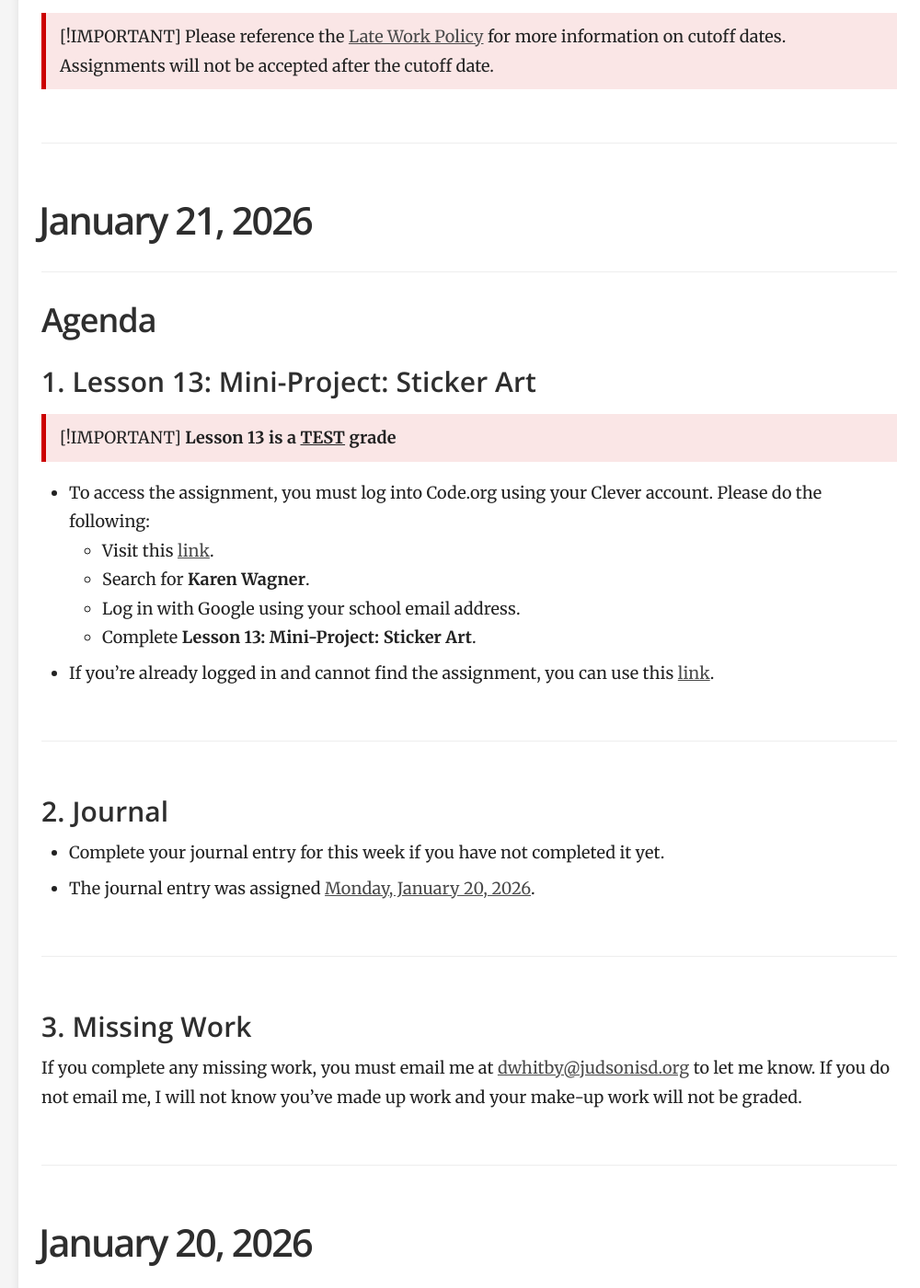
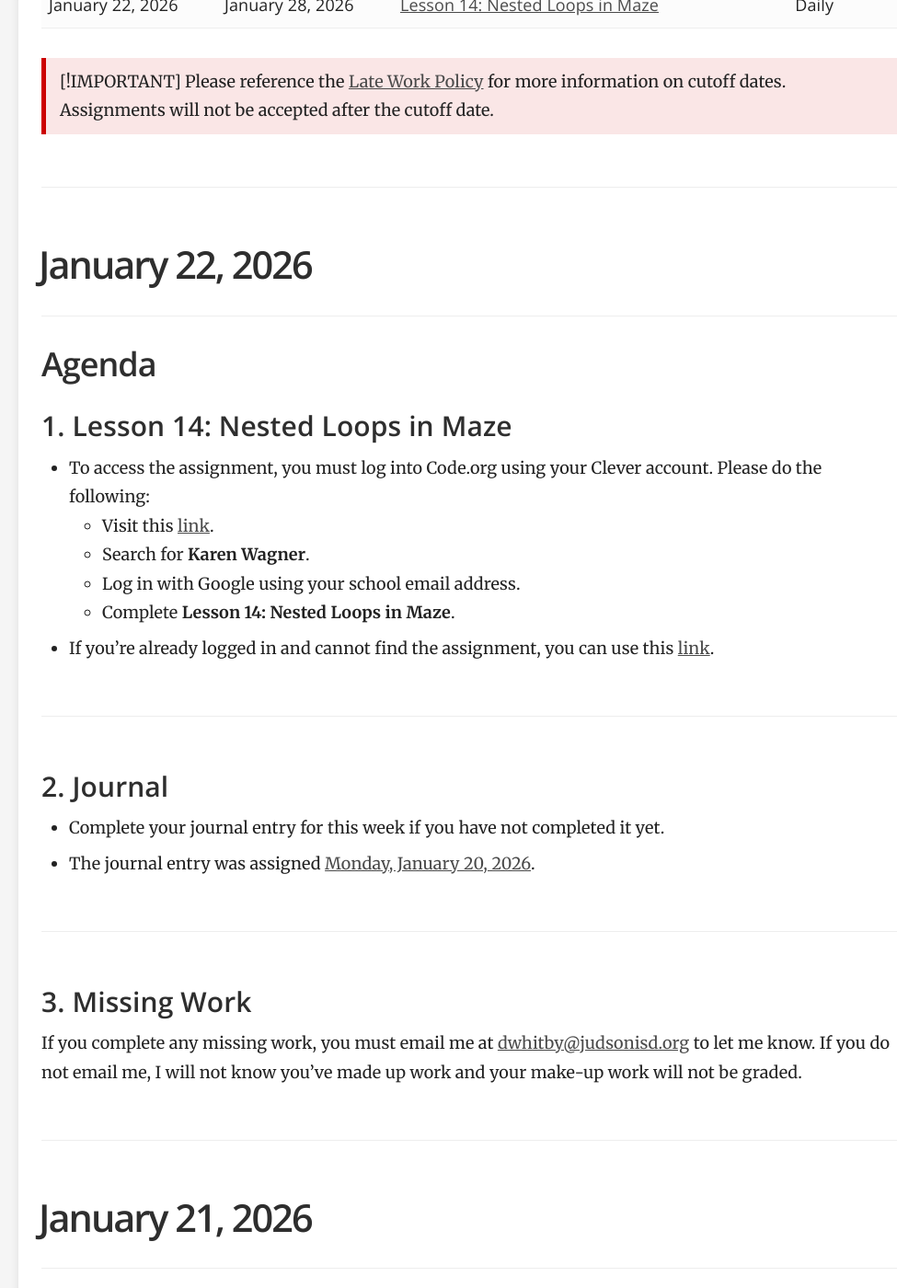
Before and after one commit to mswhitby/classroom, a Jekyll site: the page built from _docs/classes/1st.md, in a window 1280 px wide and 1400 px high, scrolled down 877 px. Shown: the whole window at 92% size, without its empty margins (280-1280 px from the left). Built offline with Jekyll 4.4.1, drawn with Linux system fonts in a browser that asks for light colours.

Commit message:
Updated lessons

```diff
--- a/_docs/classes/1st.md
+++ b/_docs/classes/1st.md
@@ -93,6 +93,13 @@ order: 1
     <td align="left">Test</td>
   </tr>
 
+  <tr>
+    <td align="left">January 22, 2026</td>
+    <td align="left">January 28, 2026</td>
+    <td align="left"><a href="https://github.com/mswhitby/classroom/blob/main/_docs/classes/1st.md#january-21-2026">Lesson 14: Nested Loops in Maze</a></td>
+    <td align="left">Daily</td>
+  </tr>
+
 
 </table>
 
@@ -100,6 +107,35 @@ order: 1
 > Please reference the [Late Work Policy](https://github.com/mswhitby/classroom/blob/main/_docs/resources/late_work.md) for more information on cutoff dates. Assignments will not be accepted after the cutoff date.
 
 ****
+
+# January 22, 2026
+
+## Agenda
+
+### 1. Lesson 14: Nested Loops in Maze
+
+- To access the assignment, you must log into Code.org using your Clever account. Please do the following:
+    - Visit this [link](https://clever.com/oauth/district-picker?client_id=2f27405716644a951b23&redirect_uri=https%3A%2F%2Fstudio.code.org%2Fusers%2Fauth%2Fclever%2Fcallback&response_type=code&state=ede33ff61289cf32708a0f54079cdd23e31d0b0a02b0e0e8).
+    - Search for **Karen Wagner**.
+    - Log in with Google using your school email address.
+    - Complete **Lesson 14: Nested Loops in Maze**.
+
+- If you're already logged in and cannot find the assignment, you can use this [link](https://studio.code.org/courses/express-2025/units/1/lessons/14/levels/1).
+
+----
+
+### 2. Journal
+
+- Complete your journal entry for this week if you have not completed it yet.
+- The journal entry was assigned [Monday, January 20, 2026](https://github.com/mswhitby/WHSTechNotes/blob/main/journal.md#january-20-2026).
+
+----
+
+### 3. Missing Work
+
+If you complete any missing work, you must email me at <dwhitby@judsonisd.org> to let me know. If you do not email me, I will not know you've made up work and your make-up work will not be graded.
+
+----
 
 # January 21, 2026
 
```
Also changed, not shown: _docs/classes/3rd.md (+36 -0 lines), _docs/classes/7th.md (+36 -0 lines).
